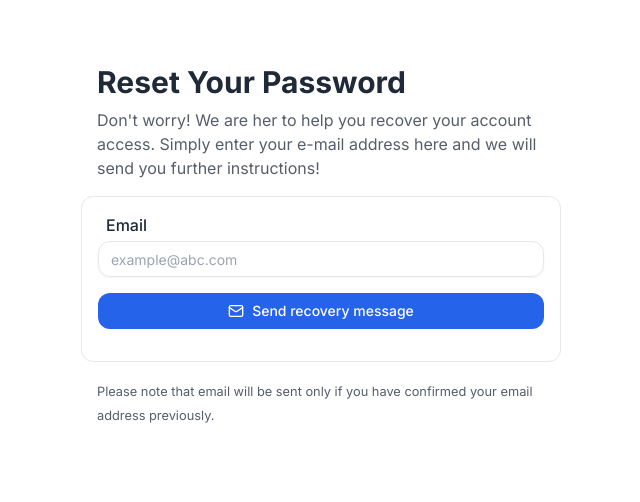
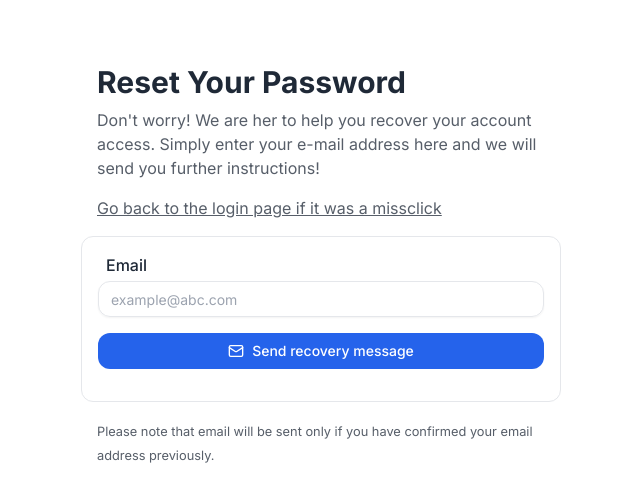
Before and after one commit to mateuszmanczak04/notecal, a Next.js app: page /auth/forgot-password in a window 1280 px wide. Shown: the top 502 px of the page, without its empty margins (319-959 px from the left). Built offline with nearby package versions, Linux system fonts and the light colour scheme; no server answers.

Commit message:
Add another link for better UX

```diff
--- a/src/app/auth/forgot-password/page.tsx
+++ b/src/app/auth/forgot-password/page.tsx
@@ -3,6 +3,7 @@ import { Input } from '@/components/ui/input';
 import db from '@/lib/db';
 import { Mail } from 'lucide-react';
 import { Metadata } from 'next';
+import Link from 'next/link';
 import { redirect } from 'next/navigation';
 import FormLoadingSpinner from '../../../components/common/form-loading-spinner';
 import sendResetPasswordEmail from '../_actions/send-reset-password-email';
@@ -51,6 +52,10 @@ const page = async () => {
 				here and we will send you further instructions!
 			</p>
 
+			<Link href='/auth/login' className='mt-4 block px-4 underline opacity-75'>
+				Go back to the login page if it was a missclick
+			</Link>
+
 			<form
 				className='mt-4 rounded-xl border border-neutral-200 p-4 dark:border-transparent dark:bg-neutral-800'
 				action={formAction}>
```
